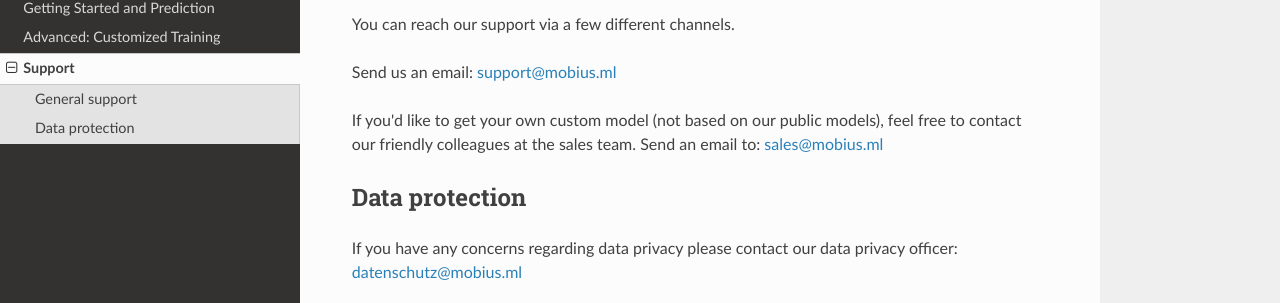
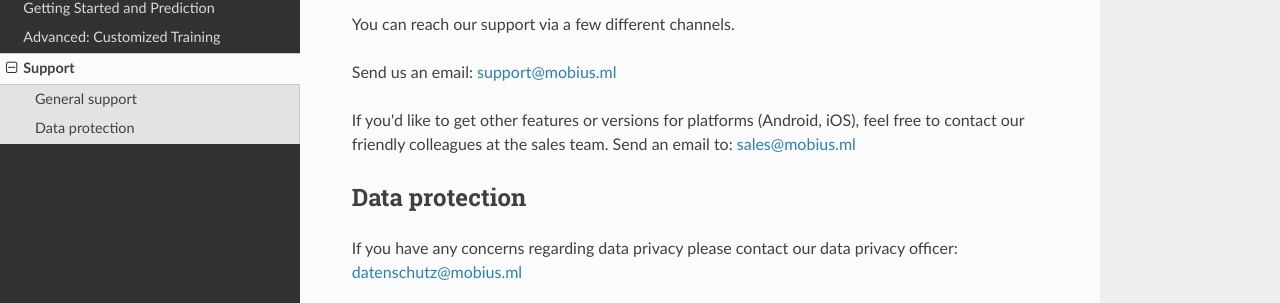
Before and after one commit to rumlingd/mobius_on-premise_doc, a Sphinx documentation site: the page built from source/faq.rst, in a window 1280 px wide. Shown: the part 203-506 px from the top of the page. Built offline with Sphinx 7.4.7 and the Read the Docs theme 2.0.0, drawn with Linux system fonts in a browser that asks for light colours; formulas are drawn with MathJax 3.

Commit message:
update sales message

```diff
--- a/source/faq.rst
+++ b/source/faq.rst
@@ -9,7 +9,7 @@
 Send us an email:
 support@mobius.ml
 
-If you'd like to get your own custom model (not based on our public models),
+If you'd like to get other features or versions for platforms (Android, iOS),
 feel free to contact our friendly colleagues at the sales team.
 Send an email to:
 sales@mobius.ml
```
